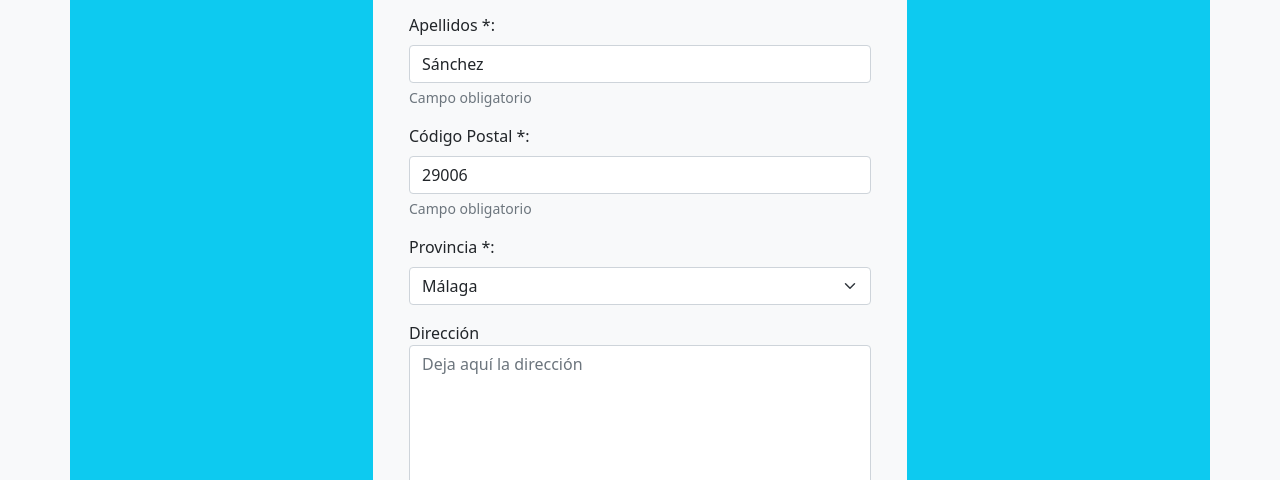
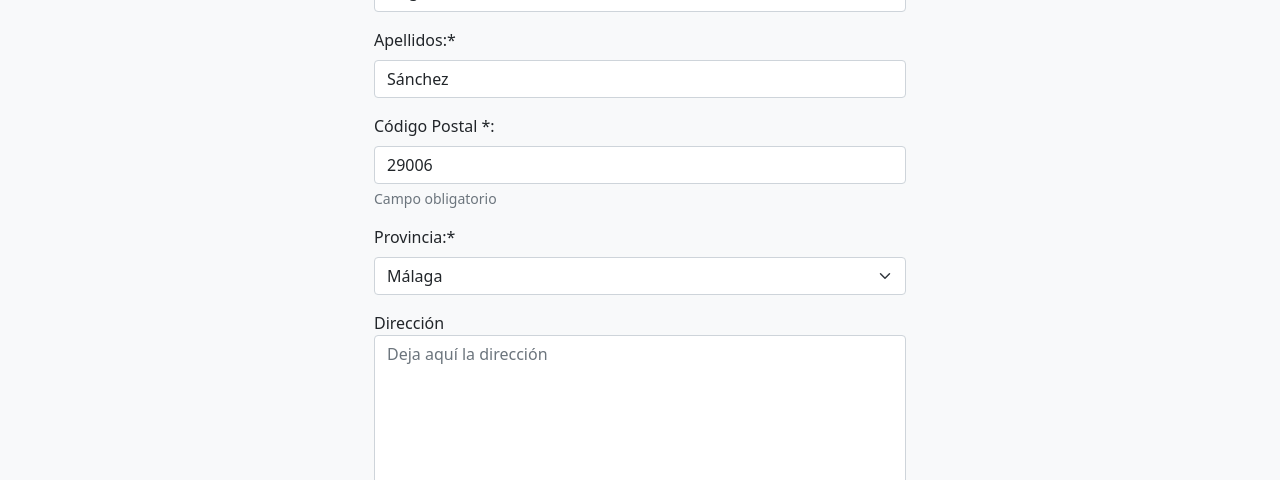
Before and after one commit to hugosanchezg/formulariosFront, a plain HTML site: page edicion.html in a window 1280 px wide. Shown: the part 320-800 px from the top of the page. Drawn offline with nearby package versions, Linux system fonts and the light colour scheme; a web font is replaced by a local one.

Commit message:
Add files via upload

```diff
--- a/edicion.html
+++ b/edicion.html
@@ -18,7 +18,7 @@
 </head>
 <body class="bg-light">
 
-    <div id="wrapper" class="container p-5 bg-info">
+    <div id="wrapper" class="container-fluid quierofoto p-5">
         <a href="#"><img src="./images/letrasylogo.png" alt="logo" class="w-25 d-block m-auto"></a>
         <div class="row">
             <div class="col-xs-12 col-md-8 col-lg-6 m-auto bg-light">
@@ -26,28 +26,27 @@
                 <!-- formulario de bootstrap -->
                 <form method="post" action="..." class="p-4">
                     <h1 class="titulo text-center py-3 text-primary">Edición de datos</h1>
-                    <!-- introducción de nombre con efecto placeholder -->
+                    <!-- introducción nombre - placeholder -->
                     <div class="form-floating mb-3">
                         <input type="text" class="form-control" id="nombre" name="nombre"
                         placeholder="Dame tu nombre" value="Hugo" required>
                         <label for="nombreHelp" class="form-label">Nombre *</label>
                     </div>
-                    <!-- introducción de apellidos con label y aclaración por debajo -->
+                    <!-- introducción apellidos - label -->
                     <div class="mb-3">
-                        <label for="apellidos" class="form-label">Apellidos *:</label>
+                        <label for="apellidos" class="form-label">Apellidos:*</label>
                         <input type="text" class="form-control" id="apellidos" name="apellidos" aria-describedby="apellidosHelp" value="Sánchez" required>
-                        <div id="apellidosHelp" class="form-text">Campo obligatorio</div>
                     </div>
-                    <!-- campo de tipo number con un mínimo y un máximo -->
+                    <!-- campo de tipo number - mínimo y máximo -->
                     <div class="mb-3">
                         <label for="codpostal" class="form-label">Código Postal *:</label>
                         <input type="number" min="29001" max="29999" class="form-control" id="codpostal" name="codpostal" aria-describedby="codpostalHelp"
                         value="29006" required>
                         <div id="codpostalHelp" class="form-text">Campo obligatorio</div>
                     </div>
-                    <!-- vamos a incluir un campo desplegable de opciones (select) -->
+
                     <div class="mb-3">
-                        <label for="provincia" class="form-label">Provincia *:</label>
+                        <label for="provincia" class="form-label">Provincia:*</label>
                         <!-- para validar que verdaderamente se elije una de las opciones y no se envía sin más, se tendría que evaluar mediante javascript (lo veremos más adelante)-->
                         <select class="form-select" aria-label="Selecciona provincia" id="provincia" name="provincia">
                             <option>--Selecciona provincia</option>
@@ -56,7 +55,7 @@
                             <option value="almeria">Almería</option>
                         </select>
                     </div>
-                    <!-- campo de texto. No se suele validar -->
+                    <!-- campo de texto no obligatorio -->
                     <div class="mb-3">
                         <label for="comentario">Dirección</label>
                         <textarea class="form-control" placeholder="Deja aquí la dirección" id="comentario" name="comentario"
@@ -64,20 +63,21 @@
 
                     </div>
 
-                    <!-- campo booleano, casilla de verificación suele ir asociado con un dato verdadero/falso o con una aceptación de condiciones EN CUYO CASO, SE CONTROLARÍA LA OBLIGATORIEDAD DE MARCARLA DESDE JAVASCRIPT -->
-
+                    <!-- campo booleano para ver si el cliente es VIP o no -->
                     <div class="mb-3 form-check">
                         <input type="checkbox" class="form-check-input" id="mayoredad" name="mayoredad" checked>
                         <label class="form-check-label" for="mayoredad">VIP</label>
                     </div>
                     <button type="submit" class="btn btn-primary">Enviar</button>
                 </form>
-                <!-- fin de formulario de bootstrap -->
-            </div><!-- final del div col -->
-        </div><!-- final del div row-->
-    </div><!-- final del div container -->
+            </div>
+        </div>
+    </div>
+
+    <!--enlace a javascript-->
     <script src="https://cdn.jsdelivr.net/npm/bootstrap@5.1.3/dist/js/bootstrap.bundle.min.js" integrity="sha384-ka7Sk0Gln4gmtz2MlQnikT1wXgYsOg+OMhuP+IlRH9sENBO0LRn5q+8nbTov4+1p" crossorigin="anonymous"></script>
 
+    <!--FOOTER-->
     <footer class="piepagina">
 
         <div class="grupo1">
```
Also changed, not shown: index.html (+2 -2 lines), insercion.html (+1 -1 lines).
